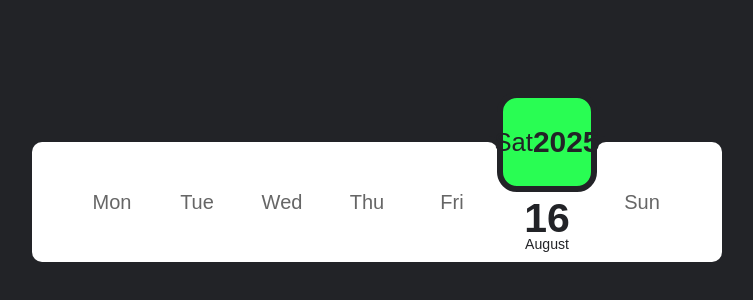
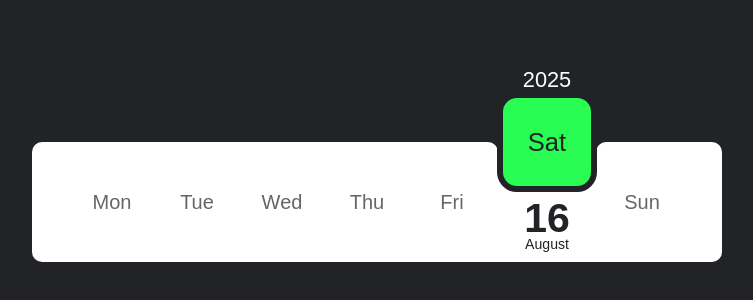
Before and after one commit to AmirTaki/Advanced-Mini-Calendar-, a plain HTML site: page index.html in a window 1280 px wide. Shown: the part 198-498 px from the top of the page, without its empty margins (263-1016 px from the left). Drawn offline with Linux system fonts and the light colour scheme.

Commit message:
complete project

```diff
--- a/src/styles.css
+++ b/src/styles.css
@@ -80,3 +80,10 @@ body{
     color: #222327;
     font-weight: 500;;
 }
+.week li.current h3 {
+    position: absolute;
+    transform: translateY(-62px);
+    font-size: .85em;
+    color: #fff;
+    font-weight: 500;;
+}
```
